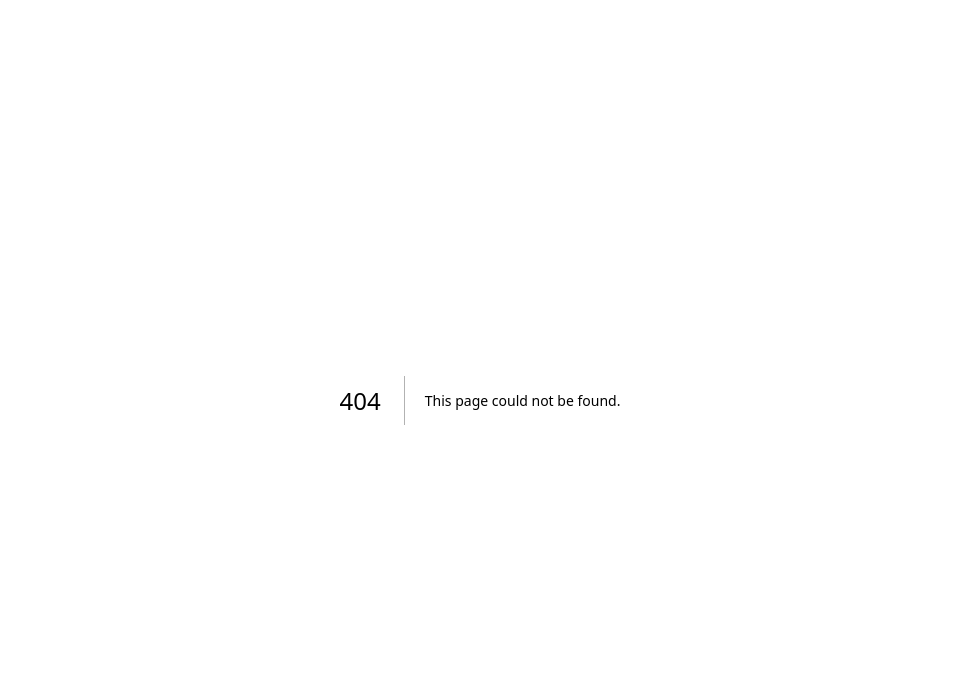
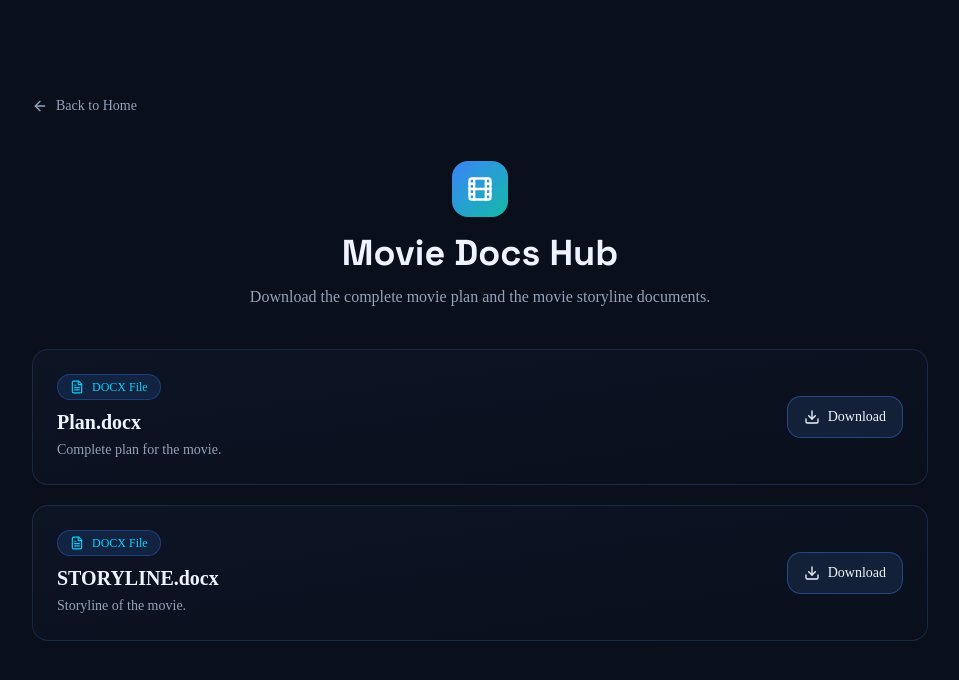
Before and after one commit to jagratahuja/portfolio, a Next.js app: page /movie in a window 1280 px wide. Before the commit this address had no page. Shown: the top 680 px of the page, without its empty margins (160-1119 px from the left). Built offline with nearby package versions, Linux system fonts and the light colour scheme.

Commit message:
feat(release) v2.0.1-stable: added a temporary redirect for personal use

```diff
--- /dev/null
+++ b/app/movie/page.tsx
@@ -0,0 +1,78 @@
+import Link from "next/link";
+import { ArrowLeft, Download, FileText, Film } from "lucide-react";
+
+const docs = [
+  {
+    title: "Plan.docx",
+    description: "Complete plan for the movie.",
+    href: "/movie/Plan.docx",
+  },
+  {
+    title: "STORYLINE.docx",
+    description: "Storyline of the movie.",
+    href: "/movie/STORYLINE.docx",
+  },
+];
+
+export default function MoviePage() {
+  return (
+    <main className="relative min-h-screen px-4 py-24">
+      <div className="max-w-4xl mx-auto">
+        <div className="mb-10">
+          <Link
+            href="/"
+            className="inline-flex items-center gap-2 text-sm text-[#94a3b8] hover:text-[#00d4ff] transition-colors"
+          >
+            <ArrowLeft className="w-4 h-4" />
+            Back to Home
+          </Link>
+        </div>
+
+        <section className="mb-10 text-center">
+          <div className="mx-auto mb-4 flex h-14 w-14 items-center justify-center rounded-2xl bg-gradient-to-br from-[#3b82f6] to-[#14b8a6] text-white">
+            <Film className="h-7 w-7" />
+          </div>
+          <h1 className="text-3xl md:text-4xl font-bold text-[#f0f4ff] mb-3 font-[family-name:var(--font-space-grotesk)]">
+            Movie Docs Hub
+          </h1>
+          <p className="text-[#94a3b8] max-w-2xl mx-auto">
+            Download the complete movie plan and the movie storyline documents.
+          </p>
+        </section>
+
+        <section className="grid gap-5">
+          {docs.map((doc) => (
+            <article
+              key={doc.href}
+              className="rounded-2xl border border-[#1e3a5f]/60 bg-gradient-to-br from-[#0d1424] to-[#0a0f1c] p-5 md:p-6"
+            >
+              <div className="flex flex-col gap-4 md:flex-row md:items-center md:justify-between">
+                <div>
+                  <div className="mb-2 inline-flex items-center gap-2 rounded-full border border-[#3b82f6]/30 bg-[#3b82f6]/15 px-3 py-1 text-xs text-[#00d4ff]">
+                    <FileText className="h-3.5 w-3.5" />
+                    DOCX File
+                  </div>
+                  <h2 className="text-xl font-semibold text-[#f0f4ff] mb-1">
+                    {doc.title}
+                  </h2>
+                  <p className="text-sm text-[#94a3b8]">{doc.description}</p>
+                </div>
+
+                <div className="flex items-center gap-3">
+                  <a
+                    href={doc.href}
+                    download
+                    className="inline-flex items-center gap-2 rounded-xl border border-[#3b82f6]/40 bg-[#1e3a5f]/40 px-4 py-2.5 text-sm font-medium text-[#f0f4ff] hover:text-[#00d4ff] hover:border-[#00d4ff]/60 transition-colors"
+                  >
+                    <Download className="h-4 w-4" />
+                    Download
+                  </a>
+                </div>
+              </div>
+            </article>
+          ))}
+        </section>
+      </div>
+    </main>
+  );
+}
--- a/components/footer.tsx
+++ b/components/footer.tsx
@@ -5,10 +5,12 @@ import { Github, Mail, Heart } from "lucide-react";
 
 const navLinks = [
   { name: "About", href: "#about" },
-  { name: "Projects", href: "#projects" },
+  { name: "Projects", href: "/projects" },
+  { name: "Proof", href: "#proof" },
   { name: "Skills", href: "#skills" },
   { name: "Achievements", href: "#achievements" },
-  { name: "Contact", href: "#contact" },
+  { name: "Movie", href: "/movie" },
+  { name: "Contact", href: "/contact" },
 ];
 
 export function Footer() {
@@ -44,9 +46,10 @@ export function Footer() {
               <a
                 key={link.name}
                 href={link.href}
-                className="inline-flex items-center h-10 text-sm text-[#94a3b8] hover:text-[#00d4ff] transition-colors"
+                className="inline-flex items-center h-10 text-sm leading-none text-[#94a3b8] hover:text-[#f0f4ff] transition-colors relative group"
               >
                 {link.name}
+                <span className="absolute -bottom-1 left-0 w-0 h-0.5 bg-gradient-to-r from-[#3b82f6] to-[#a855f7] group-hover:w-full transition-all duration-300" />
               </a>
             ))}
           </motion.nav>
--- a/components/navbar.tsx
+++ b/components/navbar.tsx
@@ -10,6 +10,7 @@ const navLinks = [
   { name: "Proof", href: "#proof" },
   { name: "Skills", href: "#skills" },
   { name: "Achievements", href: "#achievements" },
+  { name: "Movie", href: "/movie" },
   { name: "Contact", href: "/contact" },
 ];
 
```
Also changed, not shown: 2 other files (tests, documents, lock files or other folders).
